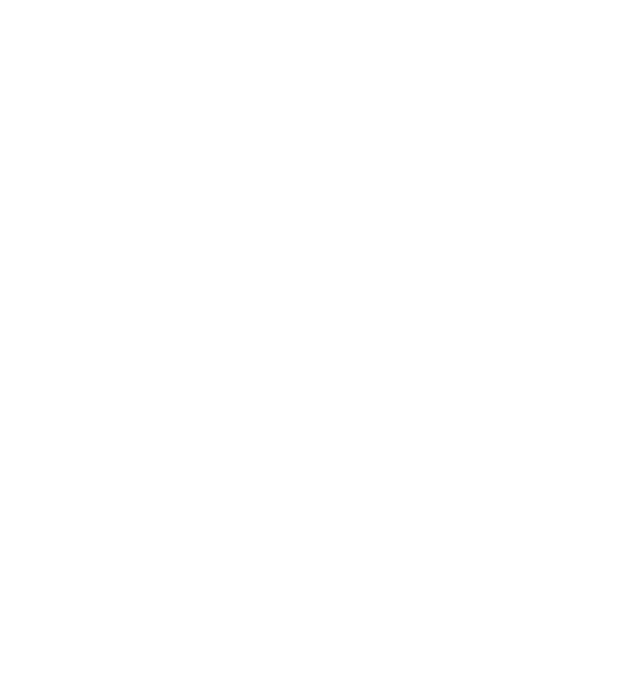
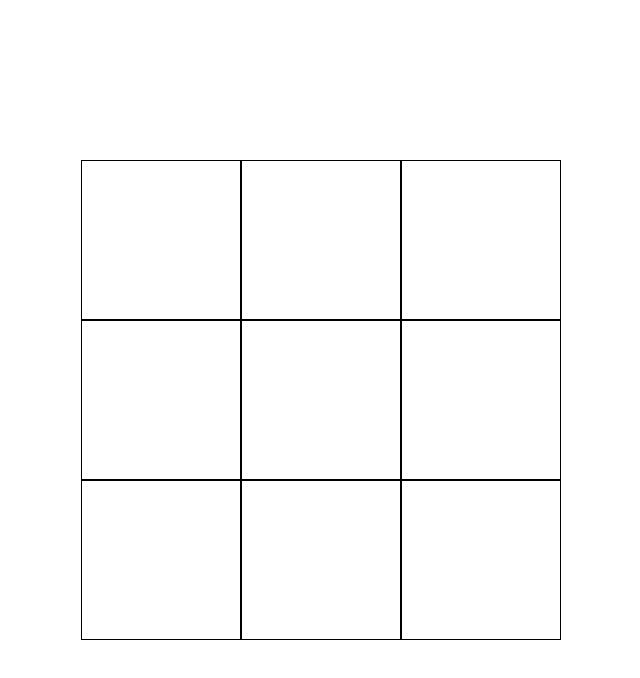
Before and after one commit to AzrielleP/tic-tac-toe, a plain HTML site: page index.html in a window 1280 px wide. Shown: the whole page, without its empty margins (319-959 px from the left). Drawn offline with Linux system fonts and the light colour scheme.

Commit message:
Created a method to make 9 div elements inside gameContainer Applied CSS to .gameContainer

```diff
--- a/script.js
+++ b/script.js
@@ -1 +1,18 @@
-let gameContainer = document.querySelector(".gameContainer");
+
+
+const Gameboard = (() =>{
+    let gameboard = ["x", "o", "x", "o"];
+
+    return{
+        createGrid: ()=>{
+        let gameContainer = document.querySelector(".gameContainer");
+            for (let i = 0; i < 9; i++){
+                let grid = document.createElement("div");
+                grid.className = i;
+                gameContainer.appendChild(grid);
+            }
+        }
+    }
+})();
+
+Gameboard.createGrid();
--- a/style.css
+++ b/style.css
@@ -11,4 +11,16 @@ body{
     display: flex;
     justify-content: center;
     align-items: center;
+    height: 100vh;
 }
+
+.gameContainer{
+    display: grid;
+    grid-template: repeat(3, 1fr)/repeat(3, 1fr);
+}
+
+.gameContainer div{
+    height: 10em;
+    width: 10em;
+    border: 1px solid black;
+}
```
